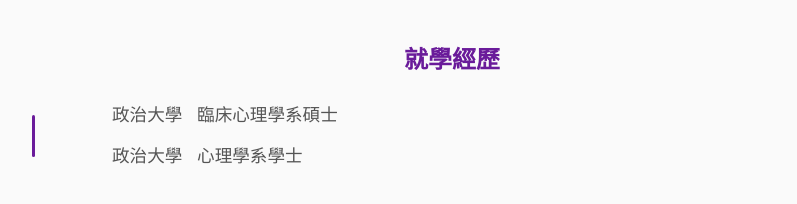
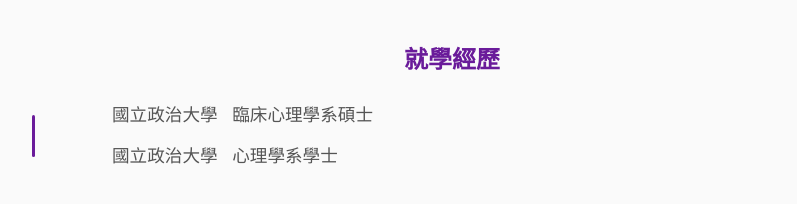
Before and after one commit to YiHsiuHsiao/sleep-coach-site, a plain HTML site: page index.html in a window 1280 px wide. Shown: the part 955-1159 px from the top of the page, without its empty margins (188-985 px from the left). Drawn offline with Linux system fonts and the light colour scheme.

Commit message:
Update index.html

```diff
--- a/index.html
+++ b/index.html
@@ -181,7 +181,7 @@
         <p>好眠師（2025年認證班畢業學員）</p>
       </div>
       <div class="timeline-item">
-        <p>臨床心理師&nbsp;&nbsp;&nbsp;心理字第001477號</p>
+        <p>臨床心理師（心理字第001477號）</p>
       </div>
     </div>
   </section>
@@ -190,10 +190,10 @@
     <h2>就學經歷</h2>
     <div class="timeline">
       <div class="timeline-item">
-        <p>政治大學&nbsp;&nbsp;&nbsp;臨床心理學系碩士</p>
+        <p>國立政治大學&nbsp;&nbsp;&nbsp;臨床心理學系碩士</p>
       </div>
       <div class="timeline-item">
-        <p>政治大學&nbsp;&nbsp;&nbsp;心理學系學士</p>
+        <p>國立政治大學&nbsp;&nbsp;&nbsp;心理學系學士</p>
       </div>
     </div>
   </section>
```
